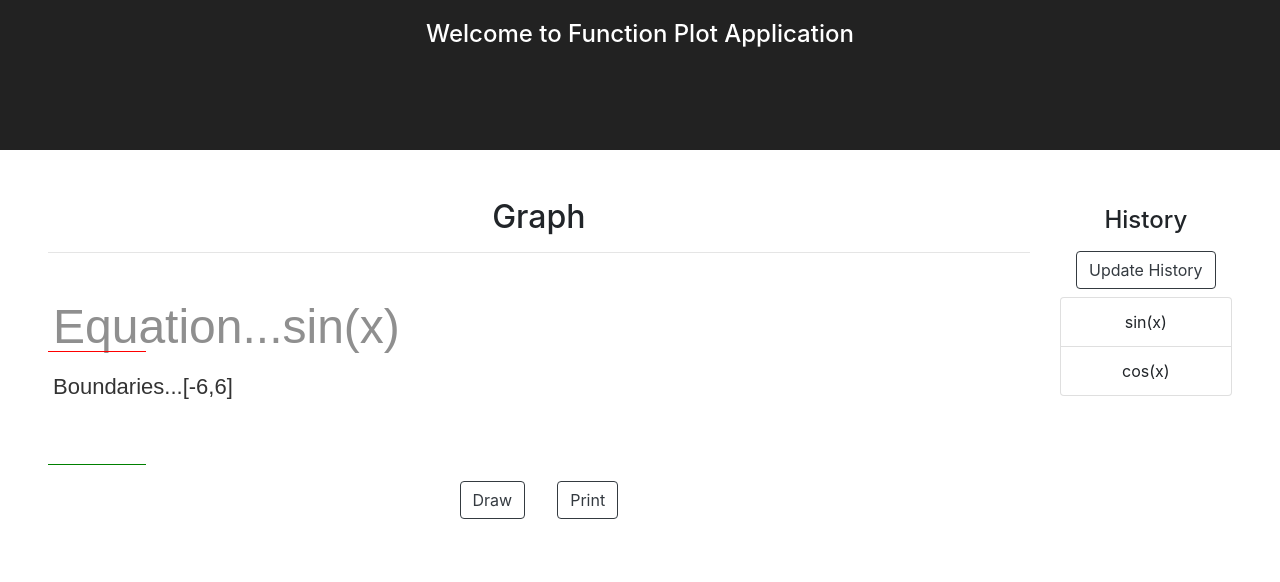
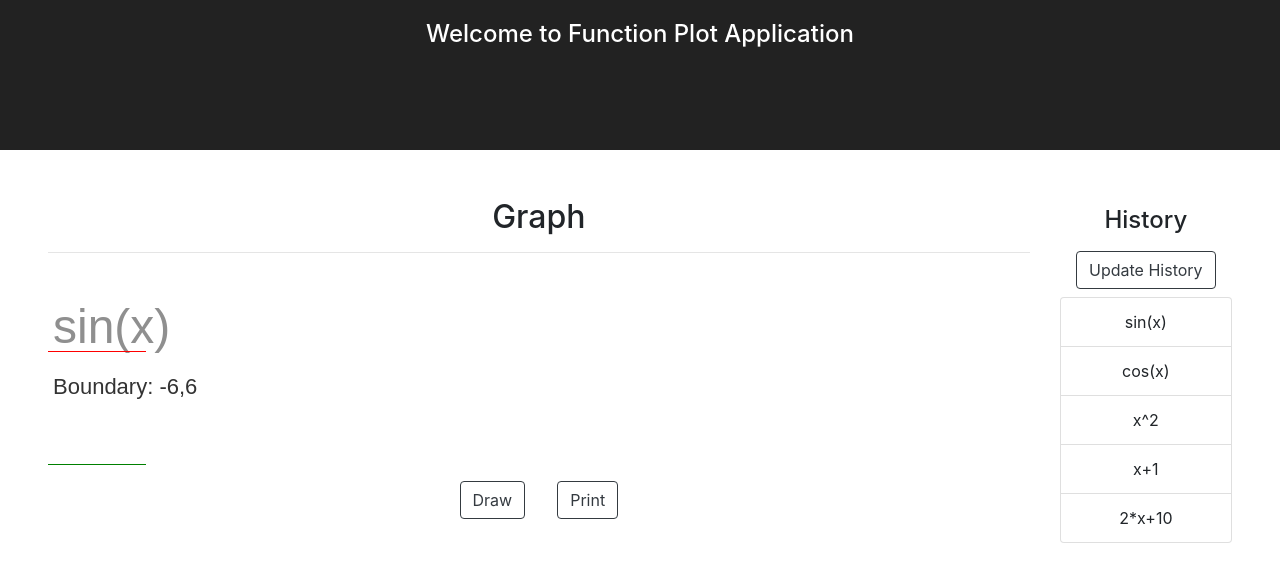
Before and after one commit to vishvajit79/plot_graph, a React (Create React App) app: page / in a window 1280 px wide. Shown: the top 582 px of the page. Built offline with nearby package versions, Linux system fonts and the light colour scheme; data requests are answered from the project's data file.

Commit message:
fixing few bugs and minor edits

```diff
--- a/db.json
+++ b/db.json
@@ -33,40 +33,34 @@
   ],
   "history": [
     {
+      "id": 1,
       "equation": "sin(x)",
       "startBoundary": -6,
-      "endBoundary": 6,
-      "id": 1
+      "endBoundary": 5
     },
     {
-      "equation": "sin(x)",
-      "startBoundary": -6,
-      "endBoundary": 6,
-      "id": 2
+      "id": 2,
+      "equation": "cos(x)",
+      "startBoundary": -5,
+      "endBoundary": 5
     },
     {
-      "equation": "sin(x)",
+      "id": 3,
+      "equation": "x^2",
       "startBoundary": -6,
-      "endBoundary": null,
-      "id": 3
+      "endBoundary": 5
     },
     {
-      "equation": "cos(x)",
-      "startBoundary": -9,
-      "endBoundary": 9,
-      "id": 4
+      "id": 4,
+      "equation": "x+1",
+      "startBoundary": -4,
+      "endBoundary": 5
     },
     {
-      "equation": "cos(x)",
-      "startBoundary": -9,
-      "endBoundary": 9,
-      "id": 5
-    },
-    {
-      "equation": "cos(x)",
-      "startBoundary": -9,
-      "endBoundary": 9,
-      "id": 6
+      "id": 5,
+      "equation": "2*x+10",
+      "startBoundary": -5,
+      "endBoundary": 5
     }
   ]
 }
--- a/src/components/Graph.js
+++ b/src/components/Graph.js
@@ -46,8 +46,8 @@ class Graph extends Component {
       try {
         functionPlot({
           target: '#quadratic-with-options',
-          width: 400,
-          height: 400,
+          width: 350,
+          height: 350,
           disableZoom: true,
           xAxis: {
             label: 'x - axis',
@@ -98,6 +98,14 @@ class Graph extends Component {
         errorMessage: ''
       });
     }
+    else {
+      if(this.state.startBoundary === '' || this.state.endBoundary === '' || this.state.startBoundary === null || this.state.endBoundary === null){
+        this.setState({
+          startBoundary: -5,
+          endBoundary: 5
+        });
+      }
+    }
   };
 
   /**
@@ -130,12 +138,13 @@ class Graph extends Component {
     //   setIntStorage('93V7CR3ActSZVCwkr3Xv', itemsArray);
     // }
       await axios.post('http://localhost:7000/history', {
-        equation: this.state.equation,
+        equation: event.target.elements.equation.value,
         startBoundary: this.state.startBoundary,
         endBoundary: this.state.endBoundary
       }).then((res) => {
       }).catch(() => {
       });
+
   };
 
   render() {
@@ -146,9 +155,9 @@ class Graph extends Component {
         { this.state.errorMessage && <p className="text-danger">{ this.state.errorMessage }</p>}
         <form onSubmit={this.handleSubmit}>
           <input type="text" id="myInput"  data-list="Ada, Java, JavaScript, Brainfuck, LOLCODE, Node.js, Ruby on Rails"  name="equation" className="question" onChange={this.handleEquationChange} value={this.state.clickedEquation} required/>
-          <label htmlFor="equation"><span>Equation...sin(x)</span></label>
+          <label htmlFor="equation"><span>sin(x)</span></label>
           <input type="text" name="boundaries" className="question" onChange={this.handleBoundaryChange} />
-          <label htmlFor="boundaries"><span>Boundaries...[-6,6]</span></label>
+          <label htmlFor="boundaries"><span>Boundary: -6,6</span></label>
           <button type="submit" className="btn btn-outline-dark m-3">Draw</button>
           <button type="button" className="btn btn-outline-dark m-3" onClick={this.printCanvasOnly}>Print</button>
         </form>
--- a/src/components/History.js
+++ b/src/components/History.js
@@ -41,20 +41,10 @@ class History extends React.Component {
     //     history: data
     //   });
     await axios.get('http://localhost:7000/history').then((res) => {
-      let lookup = {};
-      let items = res.data;
-      let result = [];
-
-      for (let item, i = 0; item = items[i++];) {
-        let name = item.equation;
-        if (!(name in lookup)) {
-          lookup[name] = 1;
-          result.push(res.data[i]);
-        }
-      }
       this.setState({
-        history: result
+        history: res.data
       });
+      console.log(this.state.history);
     }).catch(() => {});
   };
 
```
Also changed, not shown: 1 other file (tests, documents, lock files or other folders).
